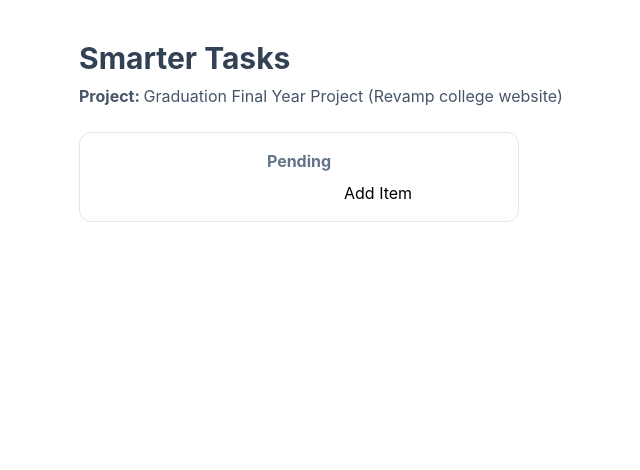
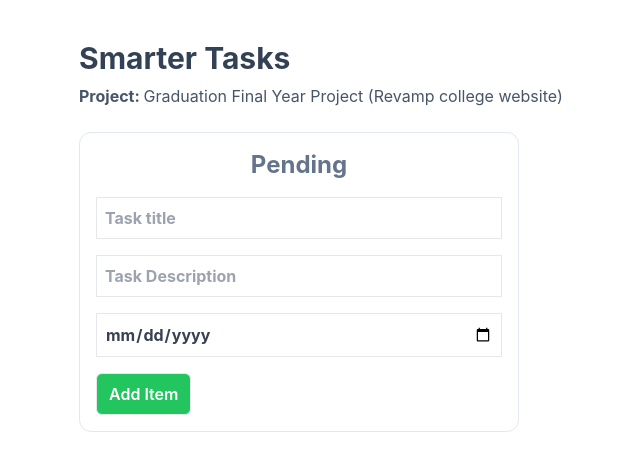
Before and after one commit to DipeshRaval/wd301, a React (Create React App) app in the folder smarter-tasks/: page / in a window 1280 px wide. Shown: the top 470 px of the page, without its empty margins (113-753 px from the left). Built offline with nearby package versions, Linux system fonts and the light colour scheme.

Commit message:
add a duedate and description in task

```diff
--- a/smarter-tasks/src/Task.tsx
+++ b/smarter-tasks/src/Task.tsx
@@ -1,20 +1,29 @@
 import React, { Component } from 'react'
+import "./TaskCard.css"
 
 interface TaskProp {
-  title: string;
+  title: string,
+  dueDate:string,
+  description:string
 }
 
 export default class Task extends Component<TaskProp> {
   render() {
     return (
-      <div className="TaskItem shadow-md border border-slate-100">
-        <h2 className="text-base font-bold my-1">{this.props.title}</h2>
-        <p className="text-sm text-slate-500">{"this.props.dueDate"}</p>
+      <>
+      {/* <div className="TaskItem shadow-md border border-slate-100">
+        <h2 className="text-base font-bold my-1"></h2>
+        <p className="text-sm text-slate-500"></p>
         <p className="text-sm text-slate-500">
-          {/* Description: {this.props.description} */}
-          Description
+          Description:
         </p>
+      </div> */}
+
+      <div className="TaskItem">
+        <h3 className='text-xl mb-2 font-bold text-slate-700'>{this.props.title} ({this.props.dueDate})</h3>
+        {this.props.description}
       </div>
+    </>
     );
   }
 }
--- a/smarter-tasks/src/TaskApp.tsx
+++ b/smarter-tasks/src/TaskApp.tsx
@@ -40,7 +40,7 @@ export default class TaskApp extends Component<TaskAppProps,TaskAppState> {
       </h1>
       <div className="grid grid-cols-2 gap-4">
         <div className="border border-slate-200 rounded-xl p-4">
-          <h1 className="text-slate-500 font-bold text-center mb-2">
+          <h1 className="text-slate-500 text-2xl font-bold text-center mb-2">
             Pending
           </h1>
           <TaskForm addTask={this.addTask}/>
--- a/smarter-tasks/src/TaskCard.css
+++ b/smarter-tasks/src/TaskCard.css
@@ -1,5 +1,6 @@
 .TaskItem {
-  /* border: 1px solid #DFDFDF; */
+  border: 1px solid #dfdfdf;
   border-radius: 4px;
-  padding: 10;
+  padding: 6px 8px;
+  margin: 6px;
 }
--- a/smarter-tasks/src/TaskForm.tsx
+++ b/smarter-tasks/src/TaskForm.tsx
@@ -5,7 +5,9 @@ interface TaskFormProps{
   addTask : (task :TaskItem) => void
 }
 interface TaskFormState{
-  title : string
+  title : string,
+  description: string,
+  dueDate: string
 }
 
 export default class TaskForm extends Component<TaskFormProps,TaskFormState> {
@@ -14,32 +16,66 @@ export default class TaskForm extends Component<TaskFormProps,TaskFormState> {
   {
     super(props)
     this.state = {
-      title : ""
+      title : "",
+      description : "",
+      dueDate : ""
     }
   }
 
   addTask : React.FormEventHandler<HTMLFormElement> = (event) => {
     event.preventDefault();
     const newTask = {
-      title: this.state.title
+      title: this.state.title,
+      description: this.state.description,
+      dueDate: this.state.dueDate
+    }
+    if(newTask.title === "")
+    {
+      alert("Task titlr cannot be empty")
+      return;
+    }
+    if(newTask.dueDate === "")
+    {
+      alert("Task duedate cannot be empty")
+      return;
     }
     this.props.addTask(newTask);
-    this.setState({ title: "" });
+    this.setState({ title: "",description:"",dueDate:"" });
   }
 
-  titleChange : React.ChangeEventHandler<HTMLInputElement> = (event) => {
-    // console.log(event.target.value);
-    this.setState({
-      title : event.target.value
-    })
+  eventChange : React.ChangeEventHandler<HTMLInputElement> = (event) => {
+    // console.log(event.target.id);
+    if(event.target.id === "todoTitle")
+    {
+      this.setState({
+        title : event.target.value
+      })
+    }
+    if(event.target.id === "todoDescription")
+    {
+      this.setState({
+        description : event.target.value
+      })
+    }
+    if(event.target.id === "todoDueDate")
+    {
+      this.setState({
+        dueDate : event.target.value
+      })
+    }
+
   }
 
   render() {
     return (
-     <form onSubmit={this.addTask}>
-      <input type="text" value={this.state.title} onChange={this.titleChange}/>
-      <button type='submit'>Add Item</button>
-     </form>
+      <>
+        <form onSubmit={this.addTask}>
+          <input type="text" className='p-2 border w-full text-gray-700 font-bold my-2' id='todoTitle' placeholder='Task title' value={this.state.title} onChange={this.eventChange}/>
+          <input type="text" onChange={this.eventChange} value={this.state.description} className='p-2 border w-full text-gray-700 font-bold my-2' id="todoDescription" placeholder='Task Description' />
+          <input type="date" onChange={this.eventChange} value={this.state.dueDate} className='p-2 border w-full text-gray-700 font-bold my-2' id="todoDueDate" />
+          <button type='submit' className='p-2 px-3 border font-semibold bg-green-500 text-white rounded-md mt-2'>Add Item</button>
+        </form>
+     </>
     )
   }
 }
--- a/smarter-tasks/src/TaskList.tsx
+++ b/smarter-tasks/src/TaskList.tsx
@@ -12,7 +12,7 @@ export default class TaskList extends Component<Props, State> {
 
   render() {
     return (
-      this.props.tasks.map((task,index) => <Task key={index} title={task.title} />)
+      this.props.tasks.map((task,index) => <Task key={index} title={task.title} description={task.description} dueDate={task.dueDate} />)
     )
   }
 }
--- a/smarter-tasks/src/types.ts
+++ b/smarter-tasks/src/types.ts
@@ -1,3 +1,5 @@
 export interface TaskItem {
-  title: string
+  title: string,
+  description:string,
+  dueDate: string
 }
```
